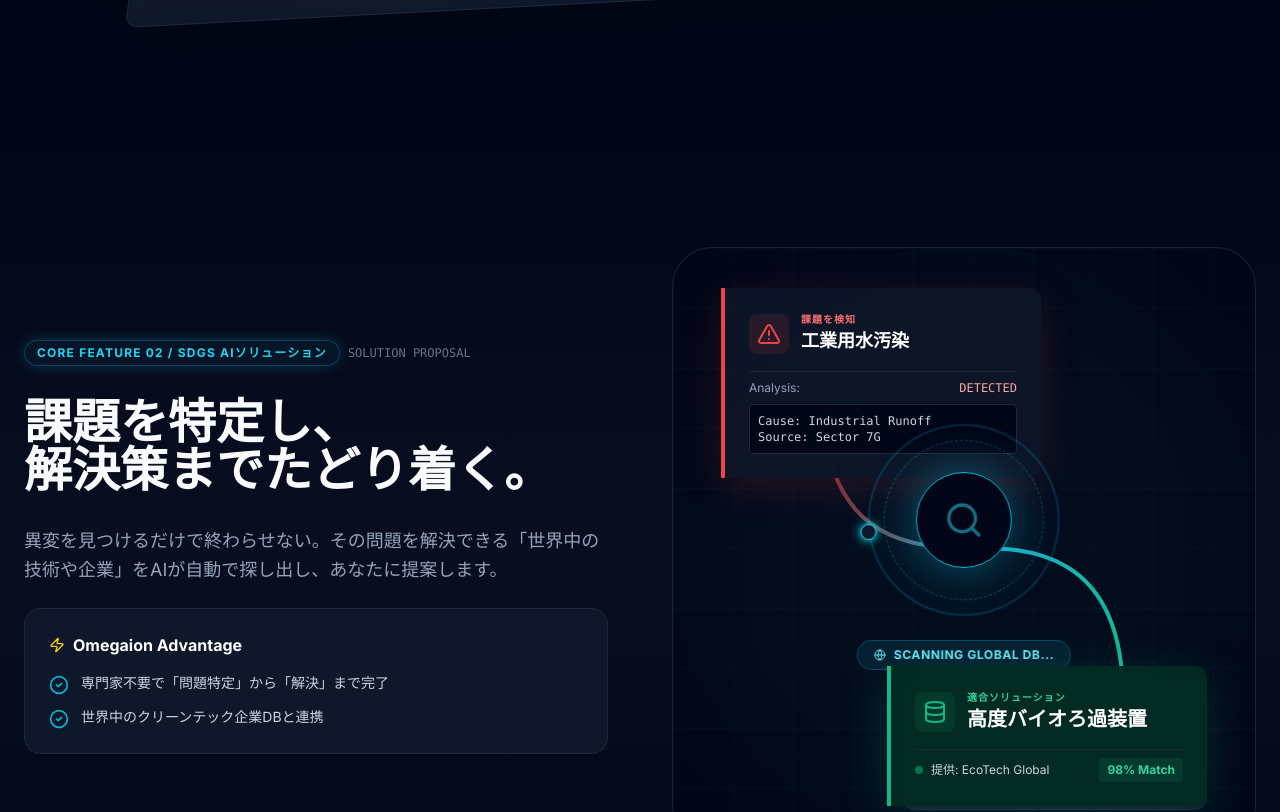
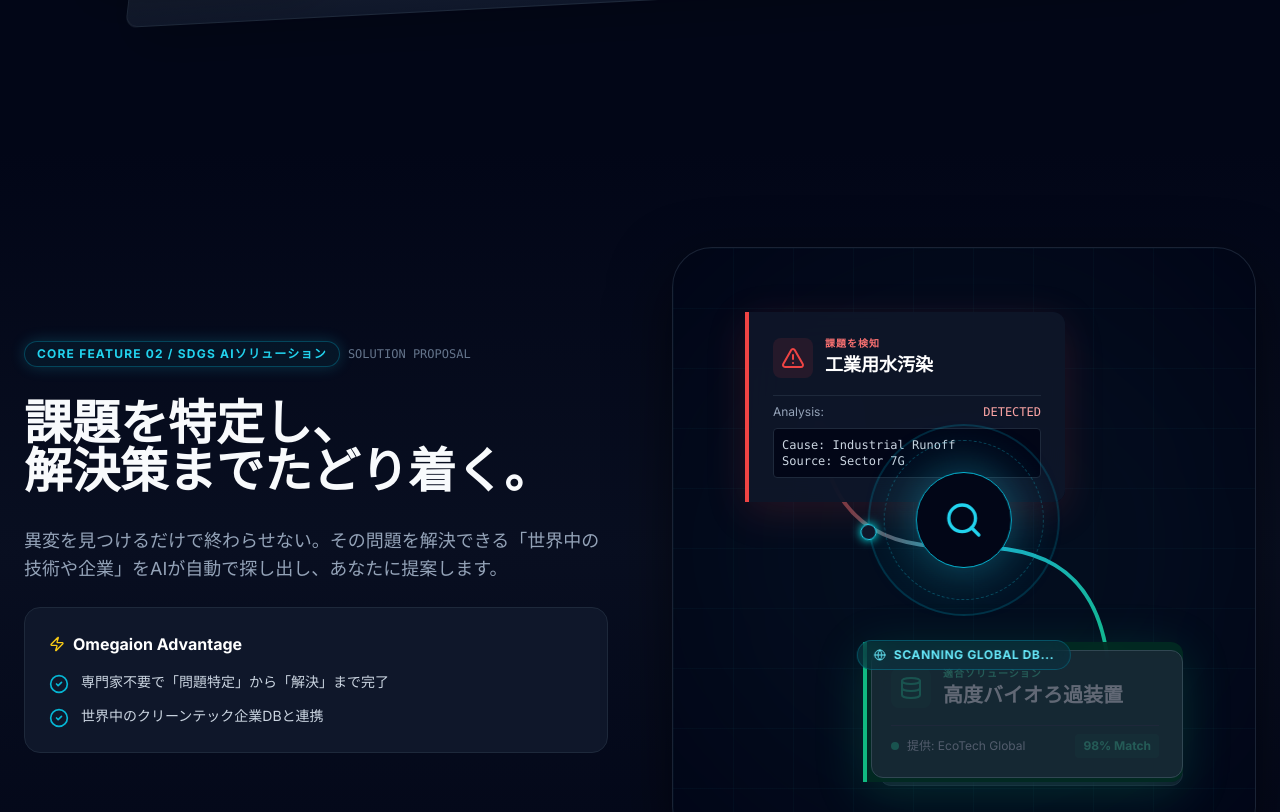
Before and after one commit to satoru-131313/omegaion-hp, a React (Vite) app: page / in a window 1280 px wide. Shown: the part 3207-4019 px from the top of the page. Built offline with nearby package versions, Linux system fonts and the light colour scheme; grey boxes are pictures that could not be loaded.

Commit message:
スマホ版のレイアウト崩れを修正

```diff
--- a/components/Features.tsx
+++ b/components/Features.tsx
@@ -1,38 +1,147 @@
 import React from 'react';
 import { motion } from 'framer-motion';
-import { Lightbulb, Search, Zap, ArrowRight, CheckCircle2, AlertTriangle, Database, Globe } from 'lucide-react';
+import { Lightbulb, Search, Zap, CheckCircle2, AlertTriangle, Database, Globe } from 'lucide-react';
 import { useLanguage } from '../contexts/LanguageContext';
+
+// 図解内の要素を再利用可能にするためのコンポーネント定義
+interface ProblemCardProps {
+  t: any;
+  className?: string;
+  isMobile?: boolean;
+}
+
+const ProblemCard: React.FC<ProblemCardProps> = ({ t, className = '', isMobile = false }) => (
+  <motion.div
+    initial={isMobile ? { opacity: 0, y: 20 } : { x: -50, opacity: 0 }}
+    whileInView={{ x: 0, y: 0, opacity: 1 }}
+    transition={{ delay: isMobile ? 0.2 : 0.2, duration: isMobile ? 0.5 : 0.8 }}
+    className={`${className} max-w-[320px] bg-slate-900/90 border-l-4 border-red-500 rounded-r-xl p-5 md:p-6 shadow-[0_10px_40px_rgba(239,68,68,0.15)] backdrop-blur-xl group`}
+  >
+      <div className="flex justify-between items-start mb-3 md:mb-4">
+         <div className="flex items-center gap-2 md:gap-3">
+            <div className="p-1.5 md:p-2 bg-red-500/10 rounded-lg">
+               <AlertTriangle className="w-5 h-5 md:w-6 md:h-6 text-red-500" />
+            </div>
+            <div>
+               <div className="text-[8px] md:text-[10px] text-red-400 font-bold tracking-widest uppercase">{t.features.ui.issue_label}</div>
+               <div className="text-white text-base md:text-lg font-bold">{t.features.ui.issue_val}</div>
+            </div>
+         </div>
+      </div>
+
+      <div className="space-y-2">
+         <div className="h-px w-full bg-slate-800 my-2"></div>
+         <div className="flex justify-between items-center text-[10px] md:text-xs">
+            <span className="text-slate-400">Analysis:</span>
+            <span className="text-red-300 font-mono">DETECTED</span>
+         </div>
+         <div className="bg-slate-950 p-2 rounded text-[10px] md:text-xs text-slate-300 font-mono border border-slate-800">
+            Cause: Industrial Runoff<br/>
+            Source: Sector 7G
+         </div>
+      </div>
+  </motion.div>
+);
+
+interface CenterElementProps {
+  className?: string;
+  isMobile?: boolean;
+}
+
+const CenterElement: React.FC<CenterElementProps> = ({ className = '', isMobile = false }) => (
+  <div className={`${className} flex flex-col items-center justify-center z-20 ${isMobile ? 'mt-4 md:mt-0' : 'absolute top-1/2 left-1/2 -translate-x-1/2 -translate-y-1/2 scale-75 md:scale-100'}`}>
+     <div className={`relative ${isMobile ? 'w-32 h-32' : 'w-32 h-32 md:w-48 md:h-48'}`}>
+        <div className="absolute inset-0 border-2 border-cyan-500/20 rounded-full animate-[spin_8s_linear_infinite]"></div>
+        <div className={`absolute ${isMobile ? 'inset-3' : 'inset-3 md:inset-4'} border border-cyan-400/30 border-dashed rounded-full animate-[spin_12s_linear_infinite_reverse]`}></div>
+        <div className="absolute inset-0 rounded-full bg-gradient-to-tr from-cyan-500/5 to-transparent animate-pulse"></div>
+        <div className={`absolute inset-0 m-auto ${isMobile ? 'w-16 h-16' : 'w-16 h-16 md:w-24 md:h-24'} bg-slate-950 rounded-full border border-cyan-500 shadow-[0_0_50px_rgba(34,211,238,0.4)] flex items-center justify-center`}>
+           <Search className={`${isMobile ? 'w-6 h-6' : 'w-6 h-6 md:w-10 md:h-10'} text-cyan-400 animate-pulse`} />
+        </div>
+        <motion.div
+          animate={{ rotate: 360 }}
+          transition={{ duration: 4, repeat: Infinity, ease: "linear" }}
+          className="absolute inset-0 w-full h-full"
+        >
+           <div className={`absolute ${isMobile ? '-top-1.5' : '-top-1.5 md:-top-2'} left-1/2 w-3 h-3 md:w-4 md:h-4 bg-slate-900 border border-cyan-400 rounded-full -translate-x-1/2 shadow-[0_0_10px_cyan]`}></div>
+        </motion.div>
+     </div>
+     <div className={`${isMobile ? 'mt-4' : 'mt-4 md:mt-6'} bg-cyan-950/50 border border-cyan-500/30 px-3 py-1 md:px-4 md:py-1.5 rounded-full backdrop-blur-md`}>
+        <span className="text-[10px] md:text-xs font-bold text-cyan-300 tracking-wider flex items-center gap-2">
+           <Globe className="w-3 h-3 animate-spin-slow" />
+           SCANNING GLOBAL DB...
+        </span>
+     </div>
+  </div>
+);
+
+interface SolutionCardProps {
+  t: any;
+  className?: string;
+  isMobile?: boolean;
+}
+
+const SolutionCard: React.FC<SolutionCardProps> = ({ t, className = '', isMobile = false }) => (
+  <motion.div
+     initial={isMobile ? { opacity: 0, y: 20 } : { y: 50, opacity: 0 }}
+     whileInView={{ x: 0, y: 0, opacity: 1 }}
+     transition={{ delay: isMobile ? 0.8 : 1.2, duration: isMobile ? 0.5 : 0.8, type: isMobile ? "tween" : "spring" }}
+     className={`${className} max-w-[320px] bg-emerald-950/90 border-l-4 border-emerald-500 rounded-r-xl p-5 md:p-6 shadow-[0_10px_50px_rgba(16,185,129,0.2)] backdrop-blur-xl`}
+   >
+      <div className="flex justify-between items-start mb-3 md:mb-4">
+         <div className="flex items-center gap-2 md:gap-3">
+            <div className="p-1.5 md:p-2 bg-emerald-500/10 rounded-lg">
+               <Database className="w-5 h-5 md:w-6 md:h-6 text-emerald-500" />
+            </div>
+            <div>
+               <div className="text-[8px] md:text-[10px] text-emerald-400 font-bold tracking-widest uppercase">{t.features.ui.solution_label}</div>
+               <div className="text-white text-base md:text-xl font-bold">{t.features.ui.solution_val}</div>
+            </div>
+         </div>
+      </div>
+      <div className="space-y-2">
+         <div className="h-px w-full bg-slate-800 my-2"></div>
+         <div className="flex items-center justify-between">
+            <div className="flex items-center gap-1 md:gap-2">
+               <div className="w-1.5 h-1.5 md:w-2 md:h-2 rounded-full bg-emerald-500 animate-pulse"></div>
+               <span className="text-[10px] md:text-xs text-slate-300">{t.features.ui.provider}</span>
+            </div>
+            <span className="text-[10px] md:text-xs font-bold text-emerald-400 bg-emerald-900/50 px-1.5 py-0.5 md:px-2 md:py-1 rounded">98% Match</span>
+         </div>
+      </div>
+  </motion.div>
+);
+
 
 const Features: React.FC = () => {
   const { t } = useLanguage();
 
   return (
-    <div id="features" className="bg-[#020617] relative z-20 pb-24">
+    <div id="features" className="bg-[#020617] relative z-20 pb-16 md:pb-24 overflow-hidden">
 
       {/* ---------------- SOLUTION PROPOSAL (Core Feature 02) ---------------- */}
-      <section className="py-24 bg-gradient-to-b from-slate-900/0 via-slate-900/50 to-[#020617]">
-        <div className="container mx-auto px-6">
-          <div className="grid lg:grid-cols-2 gap-16 items-center">
+      <section className="py-16 md:py-24 bg-gradient-to-b from-slate-900/0 via-slate-900/50 to-[#020617]">
+        <div className="container mx-auto px-4 md:px-6">
+          <div className="grid lg:grid-cols-2 gap-12 lg:gap-16 items-center">
 
              {/* Text Content */}
-             <div className="space-y-8 order-2 lg:order-1">
+             <div className="space-y-6 md:space-y-8 order-2 lg:order-1">
                 <div className="flex items-center gap-2 mb-2">
-                   <h2 className="px-3 py-1 rounded-full border border-cyan-500/30 bg-cyan-950/30 text-cyan-400 text-xs font-bold tracking-widest uppercase shadow-[0_0_15px_rgba(34,211,238,0.2)]">
+                   <h2 className="px-3 py-1 rounded-full border border-cyan-500/30 bg-cyan-950/30 text-cyan-400 text-[10px] md:text-xs font-bold tracking-widest uppercase shadow-[0_0_15px_rgba(34,211,238,0.2)]">
                       {t.features.tag}
                    </h2>
-                   <span className="text-slate-500 text-xs font-mono uppercase">{t.features.subtag}</span>
+                   <span className="text-slate-500 text-[10px] md:text-xs font-mono uppercase">{t.features.subtag}</span>
                 </div>
 
-                <h3 className="text-4xl md:text-5xl font-bold leading-tight whitespace-pre-line">
+                <h3 className="text-3xl md:text-4xl lg:text-5xl font-bold leading-tight whitespace-pre-line">
                   {t.features.title}
                 </h3>
 
                 <div className="space-y-6">
-                   <p className="text-slate-400 text-lg leading-relaxed">
+                   <p className="text-slate-400 text-base md:text-lg leading-relaxed">
                       {t.features.desc}
                    </p>
 
-                   <div className="bg-slate-900 border border-slate-800 p-6 rounded-2xl">
+                   <div className="bg-slate-900 border border-slate-800 p-5 md:p-6 rounded-2xl">
                       <h4 className="text-white font-bold mb-4 flex items-center gap-2">
                          <Zap className="w-4 h-4 text-yellow-400" /> {t.features.advantage}
                       </h4>
@@ -40,7 +149,7 @@
                          {t.features.points.map((point, i) => (
                            <li key={i} className="flex items-start gap-3">
                               <CheckCircle2 className="w-5 h-5 text-cyan-500 flex-shrink-0 mt-0.5" />
-                              <span className="text-sm text-slate-300">{point}</span>
+                              <span className="text-xs md:text-sm text-slate-300">{point}</span>
                            </li>
                          ))}
                       </ul>
@@ -48,21 +157,66 @@
                 </div>
              </div>
 
-             {/* 3D Solution Matching Visual - ENLARGED & REFINED */}
-             <div className="order-1 lg:order-2">
+             {/* 3D Solution Matching Visual - RESPONSIVE (Two Separate Layouts) */}
+             <div className="order-1 lg:order-2 w-full flex items-center justify-center">
+                {/* 親要素のコンテナ：ガラスパネルとperspective効果は共有
+                  スマホ（md未満）では `h-auto` で中身に合わせ、PCでは `h-[600px]` 固定にする。
+                */}
                 <motion.div
                   initial={{ opacity: 0, scale: 0.9 }}
                   whileInView={{ opacity: 1, scale: 1 }}
                   transition={{ duration: 0.8 }}
-                  className="relative h-[600px] w-full glass-panel rounded-[2.5rem] border border-slate-700/50 overflow-hidden flex items-center justify-center perspective-1000 bg-[#020617]"
+                  className="relative glass-panel rounded-3xl md:rounded-[2.5rem] border border-slate-700/50 overflow-hidden bg-[#020617] perspective-1000 h-auto md:h-[600px] w-full max-w-[500px] md:max-w-none shadow-[0_20px_60px_rgba(0,0,0,0.5)]"
                 >
-                    {/* Background Grid & Effects */}
-                    <div className="absolute inset-0 bg-[linear-gradient(rgba(34,211,238,0.03)_1px,transparent_1px),linear-gradient(90deg,rgba(34,211,238,0.03)_1px,transparent_1px)] bg-[size:60px_60px]"></div>
-                    <div className="absolute top-1/2 left-1/2 -translate-x-1/2 -translate-y-1/2 w-[600px] h-[600px] bg-cyan-900/10 rounded-full blur-[100px]"></div>
+                    {/* 背景効果は共有 (スマホではスケールダウン) */}
+                    <div className="absolute inset-0 bg-[linear-gradient(rgba(34,211,238,0.03)_1px,transparent_1px),linear-gradient(90deg,rgba(34,211,238,0.03)_1px,transparent_1px)] bg-[size:30px_30px] md:bg-[size:60px_60px]"></div>
+                    <div className="absolute top-1/2 left-1/2 -translate-x-1/2 -translate-y-1/2 w-[300px] md:w-[600px] h-[300px] md:h-[600px] bg-cyan-900/10 rounded-full blur-[50px] md:blur-[100px]"></div>
 
-                    {/* Connecting Pipes (SVG) - Animated */}
-                    <svg className="absolute inset-0 w-full h-full pointer-events-none z-0">
-                       {/* Line from Problem to Core */}
+
+                    {/* ========================================================
+                      ----- スマホ用レイアウト (`md:hidden`) -----
+                      上から下へ流れる、シンプルでクリーンな縦型フロー。
+                      歪みやすいSVGパスを使いません。
+                    ======================================================== */}
+                    <div className="md:hidden flex flex-col items-center gap-6 py-10 px-4 relative z-10 w-full h-auto">
+
+                        {/* 1. 問題カード (中央寄せ) */}
+                        <ProblemCard t={t} isMobile={true}/>
+
+                        {/* スマホ用縦型パイプ (シンプルな animated div) */}
+                        <motion.div
+                           className="h-10 w-px bg-gradient-to-b from-red-500 to-cyan-500"
+                           initial={{ scaleY: 0 }}
+                           whileInView={{ scaleY: 1 }}
+                           transition={{ delay: 0.3, duration: 0.5 }}
+                        />
+
+                        {/* 2. 中心調査要素 (中央寄せ、スケール調整) */}
+                        <CenterElement isMobile={true}/>
+
+                        {/* スマホ用縦型パイプ */}
+                        <motion.div
+                           className="h-10 w-px bg-gradient-to-b from-cyan-500 to-emerald-500"
+                           initial={{ scaleY: 0 }}
+                           whileInView={{ scaleY: 1 }}
+                           transition={{ delay: 0.9, duration: 0.5 }}
+                        />
+
+                        {/* 3. 解決カード (中央寄せ) */}
+                        <SolutionCard t={t} isMobile={true}/>
+
+                    </div>
+
+
+                    {/* ========================================================
+                      ----- PC用レイアウト (`hidden md:flex`) -----
+                      元の複雑でクールな3D図解をそのまま表示。
+                      絶対配置とSVGパイプによる「地図」構造。
+                    ======================================================== */}
+                    <div className="hidden md:flex relative z-10 w-full h-full p-6">
+
+                        {/* Connecting Pipes (SVG) - PCのみで描画 */}
+                        <svg viewBox="0 0 600 600" preserveAspectRatio="xMidYMid meet" className="absolute inset-0 w-full h-full pointer-events-none z-0">
                            <motion.path
                              d="M 150 150 C 150 300, 250 300, 300 300"
                              fill="none"
@@ -73,7 +227,6 @@
                              whileInView={{ pathLength: 1, opacity: 1 }}
                              transition={{ duration: 1.5, ease: "easeInOut" }}
                            />
-                       {/* Line from Core to Solution */}
                            <motion.path
                              d="M 300 300 C 350 300, 450 300, 450 450"
                              fill="none"
@@ -96,119 +249,19 @@
                            </defs>
                         </svg>
 
-                    <div className="relative z-10 w-full h-full p-6">
+                        <div className="relative z-10 w-full h-full">
+                           {/* 1. 問題カード (PC用絶対配置、固定幅) */}
+                           <ProblemCard t={t} className="absolute top-10 left-12 w-80" isMobile={false} />
 
-                        {/* 1. THE PROBLEM (Left Top) - Enlarged */}
-                        <motion.div
-                          initial={{ x: -50, opacity: 0 }}
-                          whileInView={{ x: 0, opacity: 1 }}
-                          transition={{ delay: 0.2 }}
-                          className="absolute top-10 left-6 md:left-12 w-80 bg-slate-900/90 border-l-4 border-red-500 rounded-r-xl p-6 shadow-[0_10px_40px_rgba(239,68,68,0.15)] backdrop-blur-xl group"
-                        >
-                            <div className="flex justify-between items-start mb-4">
-                               <div className="flex items-center gap-3">
-                                  <div className="p-2 bg-red-500/10 rounded-lg">
-                                     <AlertTriangle className="w-6 h-6 text-red-500" />
+                           {/* 2. 中心要素 (PC用絶対配置、元のスケール) */}
+                           <CenterElement isMobile={false} />
+
+                           {/* 3. 解決カード (PC用絶対配置、固定幅) */}
+                           <div className="absolute bottom-10 right-12 w-80 perspective-1000">
+                              <motion.div initial={{ opacity: 0, y: 20 }} whileInView={{ opacity: 0.5, y: 0 }} transition={{ delay: 1 }} className="absolute top-4 left-4 right-0 h-32 bg-slate-800 border border-slate-700 rounded-xl z-0 transform scale-95"></motion.div>
+                              <motion.div initial={{ opacity: 0, y: 20 }} whileInView={{ opacity: 0.7, y: 0 }} transition={{ delay: 1.1 }} className="absolute top-2 left-2 right-0 h-32 bg-slate-800 border border-slate-600 rounded-xl z-10 transform scale-98"></motion.div>
+                              <SolutionCard t={t} isMobile={false} />
                            </div>
-                                  <div>
-                                     <div className="text-[10px] text-red-400 font-bold tracking-widest uppercase">{t.features.ui.issue_label}</div>
-                                     <div className="text-white text-lg font-bold">{t.features.ui.issue_val}</div>
-                                  </div>
-                               </div>
-                            </div>
-
-                            {/* Analysis Section */}
-                            <div className="space-y-2">
-                               <div className="h-px w-full bg-slate-800 my-2"></div>
-                               <div className="flex justify-between items-center text-xs">
-                                  <span className="text-slate-400">Analysis:</span>
-                                  <span className="text-red-300 font-mono">DETECTED</span>
-                               </div>
-                               <div className="bg-slate-950 p-2 rounded text-xs text-slate-300 font-mono border border-slate-800">
-                                  Cause: Industrial Runoff<br/>
-                                  Source: Sector 7G
-                               </div>
-                            </div>
-                        </motion.div>
-
-                        {/* 2. CENTRAL INTELLIGENCE (Center) - Massive & Active */}
-                        <div className="absolute top-1/2 left-1/2 -translate-x-1/2 -translate-y-1/2 flex flex-col items-center justify-center z-20">
-                           <div className="relative w-48 h-48">
-                              {/* Spinning Outer Rings */}
-                              <div className="absolute inset-0 border-2 border-cyan-500/20 rounded-full animate-[spin_8s_linear_infinite]"></div>
-                              <div className="absolute inset-4 border border-cyan-400/30 border-dashed rounded-full animate-[spin_12s_linear_infinite_reverse]"></div>
-
-                              {/* Scanning Radar Effect */}
-                              <div className="absolute inset-0 rounded-full bg-gradient-to-tr from-cyan-500/5 to-transparent animate-pulse"></div>
-
-                              {/* Core Icon */}
-                              <div className="absolute inset-0 m-auto w-24 h-24 bg-slate-950 rounded-full border border-cyan-500 shadow-[0_0_50px_rgba(34,211,238,0.4)] flex items-center justify-center">
-                                 <Search className="w-10 h-10 text-cyan-400 animate-pulse" />
-                              </div>
-
-                              {/* Satellites */}
-                              <motion.div
-                                animate={{ rotate: 360 }}
-                                transition={{ duration: 4, repeat: Infinity, ease: "linear" }}
-                                className="absolute inset-0 w-full h-full"
-                              >
-                                 <div className="absolute -top-2 left-1/2 w-4 h-4 bg-slate-900 border border-cyan-400 rounded-full -translate-x-1/2 shadow-[0_0_10px_cyan]"></div>
-                              </motion.div>
-                           </div>
-                           <div className="mt-6 bg-cyan-950/50 border border-cyan-500/30 px-4 py-1.5 rounded-full backdrop-blur-md">
-                              <span className="text-xs font-bold text-cyan-300 tracking-wider flex items-center gap-2">
-                                 <Globe className="w-3 h-3 animate-spin-slow" />
-                                 SCANNING GLOBAL DB...
-                              </span>
-                           </div>
-                        </div>
-
-                        {/* 3. SOLUTIONS (Right Bottom) - Stacked Cards */}
-                        <div className="absolute bottom-10 right-6 md:right-12 w-80 perspective-1000">
-
-                           {/* Background Cards (Suggestions) */}
-                           <motion.div
-                              initial={{ y: 20, opacity: 0 }}
-                              whileInView={{ y: 0, opacity: 0.5 }}
-                              transition={{ delay: 1 }}
-                              className="absolute top-4 left-4 right-0 h-32 bg-slate-800 border border-slate-700 rounded-xl z-0 transform scale-95"
-                           ></motion.div>
-                           <motion.div
-                              initial={{ y: 20, opacity: 0 }}
-                              whileInView={{ y: 0, opacity: 0.7 }}
-                              transition={{ delay: 1.1 }}
-                              className="absolute top-2 left-2 right-0 h-32 bg-slate-800 border border-slate-600 rounded-xl z-10 transform scale-98"
-                           ></motion.div>
-
-                           {/* Main Solution Card */}
-                           <motion.div
-                             initial={{ y: 50, opacity: 0 }}
-                             whileInView={{ y: 0, opacity: 1 }}
-                             transition={{ delay: 1.2, type: "spring" }}
-                             className="relative z-20 bg-emerald-950/90 border-l-4 border-emerald-500 rounded-r-xl p-6 shadow-[0_10px_50px_rgba(16,185,129,0.2)] backdrop-blur-xl"
-                           >
-                              <div className="flex justify-between items-start mb-4">
-                                 <div className="flex items-center gap-3">
-                                    <div className="p-2 bg-emerald-500/10 rounded-lg">
-                                       <Database className="w-6 h-6 text-emerald-500" />
-                                    </div>
-                                    <div>
-                                       <div className="text-[10px] text-emerald-400 font-bold tracking-widest uppercase">{t.features.ui.solution_label}</div>
-                                       <div className="text-white text-xl font-bold">{t.features.ui.solution_val}</div>
-                                    </div>
-                                 </div>
-                              </div>
-                              <div className="space-y-2">
-                                 <div className="h-px w-full bg-slate-800 my-2"></div>
-                                 <div className="flex items-center justify-between">
-                                    <div className="flex items-center gap-2">
-                                       <div className="w-2 h-2 rounded-full bg-emerald-500 animate-pulse"></div>
-                                       <span className="text-xs text-slate-300">{t.features.ui.provider}</span>
-                                    </div>
-                                    <span className="text-xs font-bold text-emerald-400 bg-emerald-900/50 px-2 py-1 rounded">98% Match</span>
-                                 </div>
-                              </div>
-                           </motion.div>
                         </div>
 
                     </div>
```
Lines whose indentation alone changed are shown as unchanged.
